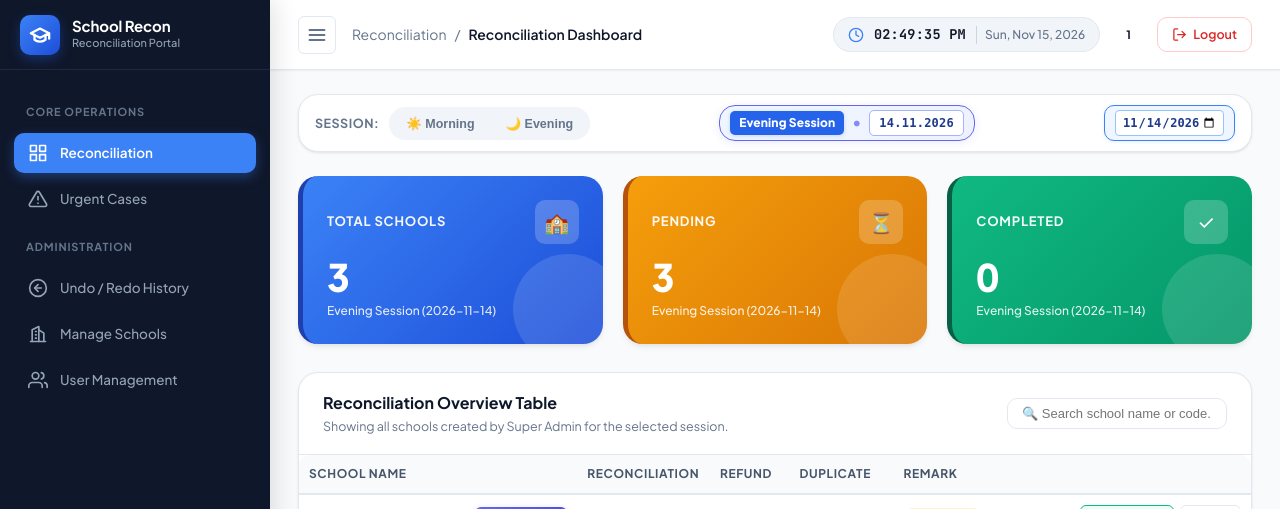
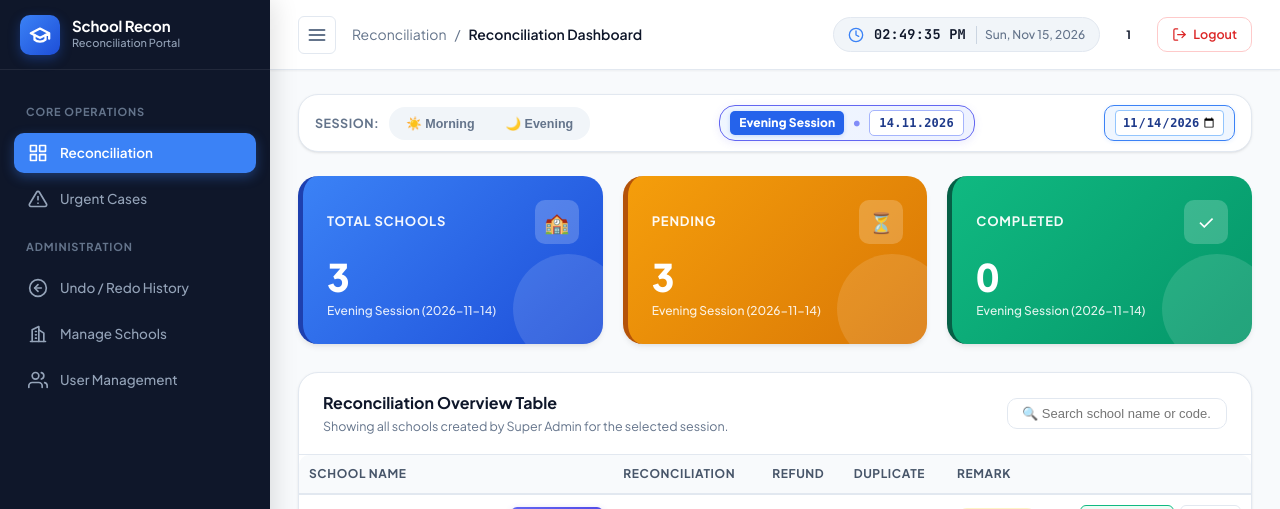
Before and after one commit to Adarsh1530/reconsilation, a PHP site: page /dashboard.php in a window 1280 px wide. Shown: the top 509 px of the page. Run offline with PHP 8.4, Linux system fonts and the light colour scheme; a user stored in the database is signed in; data comes from the database, SQL or seed files in the repository; data that the repository does not hold is empty; some libraries are stand-ins or nearby versions.

Commit message:
Allow natural column sizing and compact gaps in reconciliation table

```diff
--- a/assets/js/dashboard.js
+++ b/assets/js/dashboard.js
@@ -570,14 +570,14 @@ function renderMainTable(records) {
                 <td>${refundDisplay}</td>
                 <td>${dupDisplay}</td>
                 <td>
-                    <div style="display: flex; align-items: center; justify-content: space-between; gap: 10px; white-space: nowrap;">
-                        <div style="display: inline-flex; align-items: center; gap: 8px; flex-shrink: 0; white-space: nowrap;">
+                    <div style="display: flex; align-items: center; justify-content: space-between; gap: 8px; white-space: nowrap;">
+                        <div style="display: inline-flex; align-items: center; gap: 6px; flex-shrink: 0; white-space: nowrap;">
                             <span class="status-badge ${badgeClass}" ${finalTooltip ? `title="${escapeHtml(finalTooltip)}"` : ''}>
                                 ${escapeHtml(remarkText)}
                             </span>
                             ${customRemarkHtml}
                         </div>
-                        <div style="display: inline-flex; align-items: center; gap: 8px; flex-shrink: 0; white-space: nowrap;">
+                        <div style="display: inline-flex; align-items: center; gap: 6px; flex-shrink: 0; white-space: nowrap;">
                             ${completionTrackingHtml}
                             ${actionBtn}
                         </div>
--- a/dashboard.php
+++ b/dashboard.php
@@ -277,11 +277,11 @@ include __DIR__ . '/includes/header.php';
         <table class="data-table">
             <thead>
                 <tr>
-                    <th style="width: 20%;">School Name</th>
-                    <th style="width: 14%;">Reconciliation</th>
-                    <th style="width: 9%;">Refund</th>
-                    <th style="width: 12%;">Duplicate</th>
-                    <th style="width: 45%;">Remark</th>
+                    <th>School Name</th>
+                    <th>Reconciliation</th>
+                    <th>Refund</th>
+                    <th>Duplicate</th>
+                    <th>Remark</th>
                 </tr>
             </thead>
             <tbody id="reconciliationTableBody">
```
